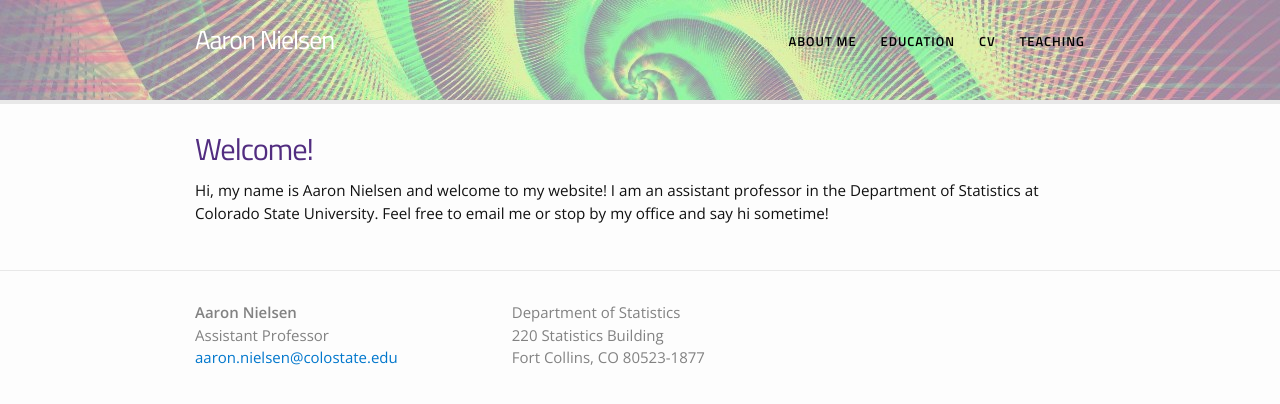
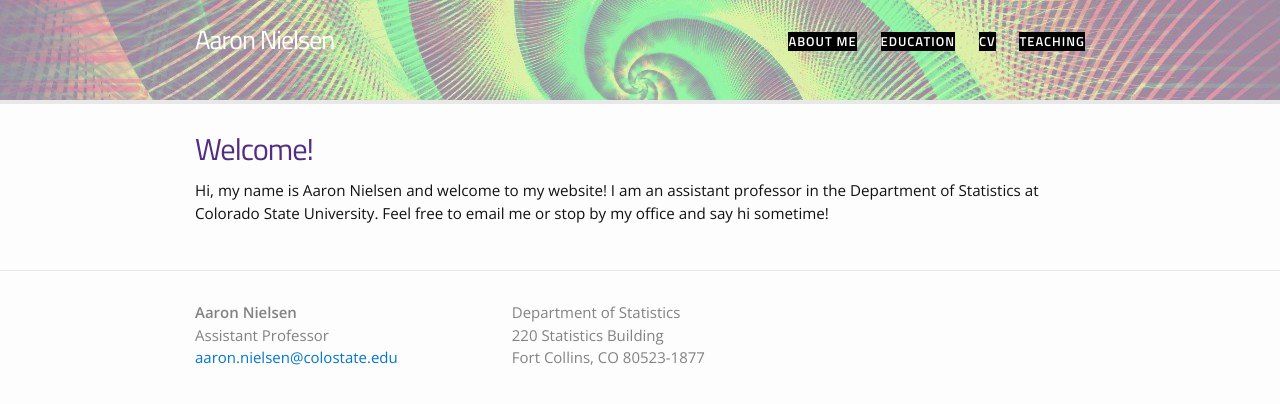
Before and after one commit to aaron-nielsen/aaron-nielsen.github.io, a Jekyll site: the page built from index.html, in a window 1280 px wide. Shown: the top 404 px of the page. Built offline with Jekyll 4.4.1, drawn with Linux system fonts in a browser that asks for light colours.

Commit message:
Update _header.scss

```diff
--- a/_sass/_header.scss
+++ b/_sass/_header.scss
@@ -158,7 +158,8 @@ z-index:999;
     }
 
     .page-link {
-        color: #000000;
+        color: #ffffff;
+    background: #000000;
         line-height: $base-line-height;
 
         // Gaps between nav items, but not on the first one
```
